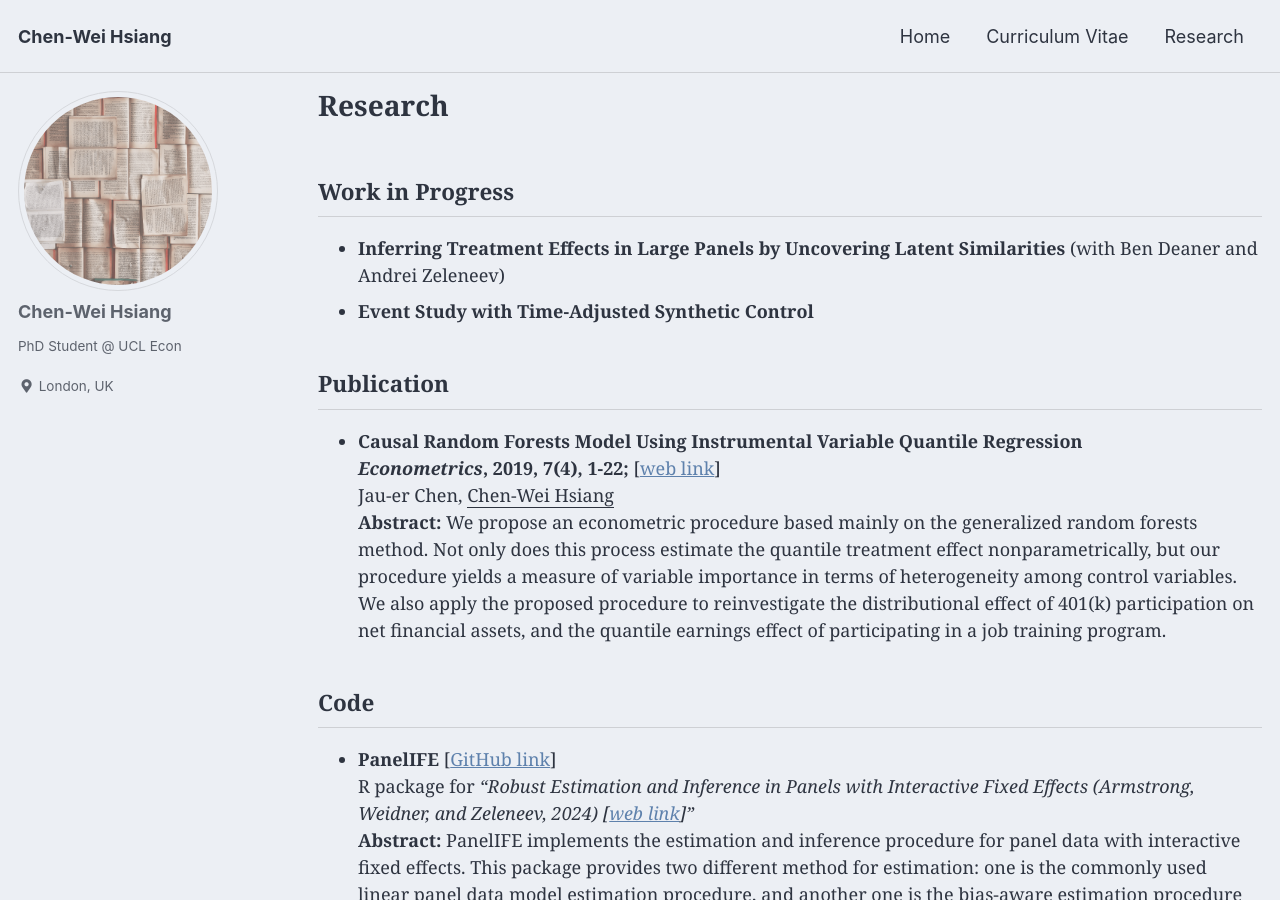
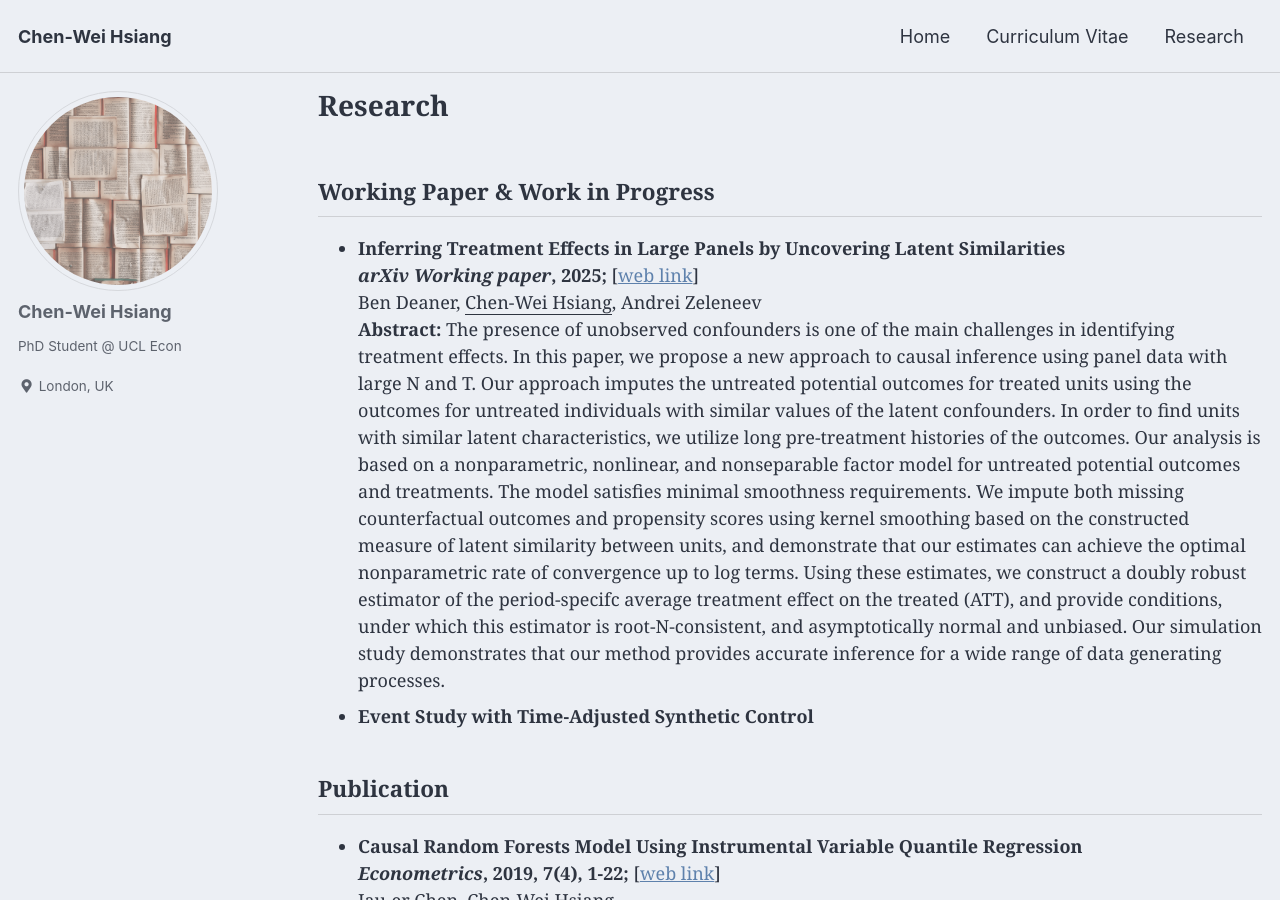
Before and after one commit to chenweihsiang/chenweihsiang.github.io, a Jekyll site: the page built from _pages/research.md, in a window 1280 px wide and 900 px high. Built offline with Jekyll 4.4.1, drawn with Linux system fonts in a browser that asks for light colours; cached includes are drawn as plain includes.

Commit message:
Update research.md

```diff
--- a/_pages/research.md
+++ b/_pages/research.md
@@ -6,9 +6,12 @@ permalink: /research/
 author_profile: true
 ---
 
-## Work in Progress
+## Working Paper & Work in Progress
 
-- **Inferring Treatment Effects in Large Panels by Uncovering Latent Similarities** (with <a href="https://bendeaner.wordpress.com/" style="color: #2E3440; text-decoration: none;">Ben Deaner</a> and <a href="https://www.azeleneev.com/" style="color: #2E3440; text-decoration: none;">Andrei Zeleneev</a>)
+- **Inferring Treatment Effects in Large Panels by Uncovering Latent Similarities**\
+***arXiv Working paper*, 2025;** [[web link]([https://doi.org/10.3390/econometrics7040049](https://arxiv.org/abs/2306.14862))]\
+<a href="https://bendeaner.wordpress.com/" style="color: #2E3440; text-decoration: none;">Ben Deaner</a>, <ins>Chen-Wei Hsiang</ins>, <a href="https://www.azeleneev.com/" style="color: #2E3440; text-decoration: none;">Andrei Zeleneev</a>\
+**Abstract:** The presence of unobserved confounders is one of the main challenges in identifying treatment effects. In this paper, we propose a new approach to causal inference using panel data with large N and T. Our approach imputes the untreated potential outcomes for treated units using the outcomes for untreated individuals with similar values of the latent confounders. In order to find units with similar latent characteristics, we utilize long pre-treatment histories of the  outcomes. Our analysis is based on a nonparametric, nonlinear, and nonseparable factor model for untreated potential outcomes and treatments. The model satisfies minimal smoothness requirements. We impute both missing counterfactual outcomes and propensity scores using kernel smoothing based on the constructed measure of latent similarity between units, and demonstrate that our estimates can achieve the optimal nonparametric rate of convergence up to log terms. Using these estimates, we construct a doubly robust estimator of the period-specifc average treatment effect on the treated (ATT), and provide conditions, under which this estimator is root-N-consistent, and asymptotically normal and unbiased. Our simulation study demonstrates that our method provides accurate inference for a wide range of data generating processes.
 - **Event Study with Time-Adjusted Synthetic Control**
 
 
```
